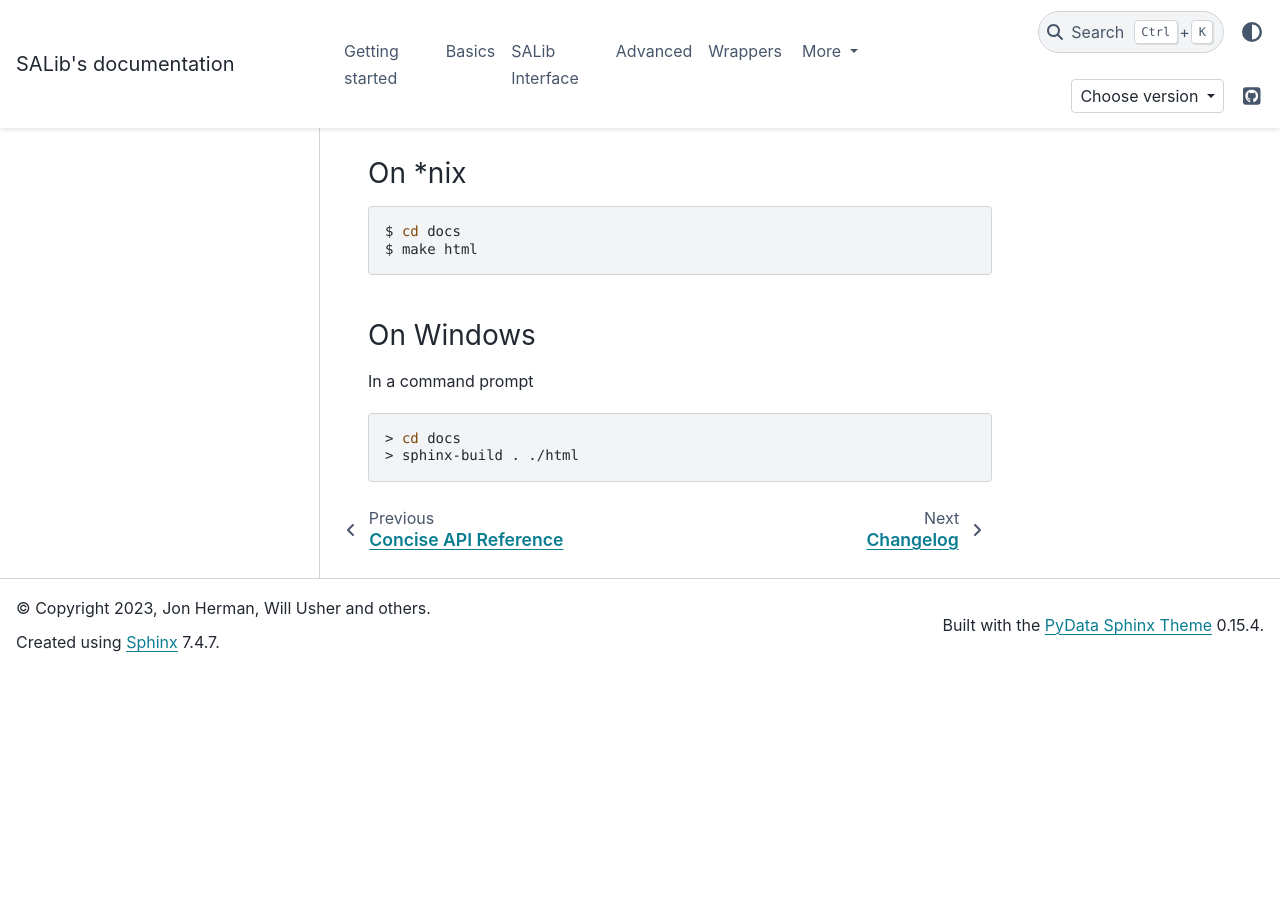
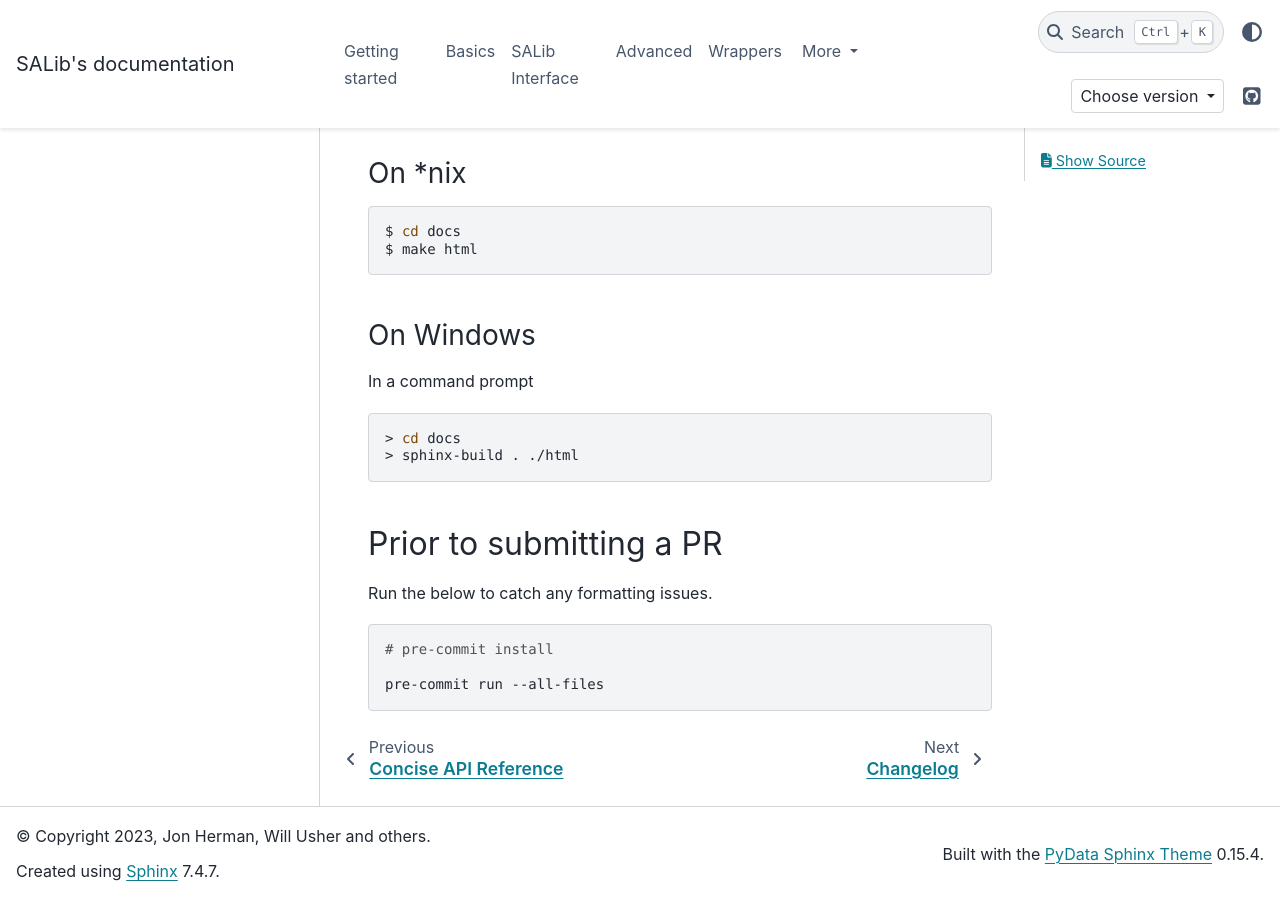
Before and after one commit to SALib/SALib, a Sphinx documentation site: the page built from docs/developers_guide.md, in a window 1280 px wide and 900 px high, scrolled down 576 px. Built offline with Sphinx 7.4.7 and the PyData theme 0.15.4, drawn with Linux system fonts in a browser that asks for light colours; pages that are not in the unit, such as notebooks, are missing from menus; the version number could not be read and is left out; comment, search, counter and statistics services are not loaded; before the commit the page ends 1247 px from its top, so only the background shows below that.

Commit message:
misc note on running pre-commit

````diff
--- a/docs/developers_guide.md
+++ b/docs/developers_guide.md
@@ -35,3 +35,13 @@
 > cd docs
 > sphinx-build . ./html
 ```
+
+## Prior to submitting a PR
+
+Run the below to catch any formatting issues.
+
+```bash
+# pre-commit install
+
+pre-commit run --all-files
+```
````
